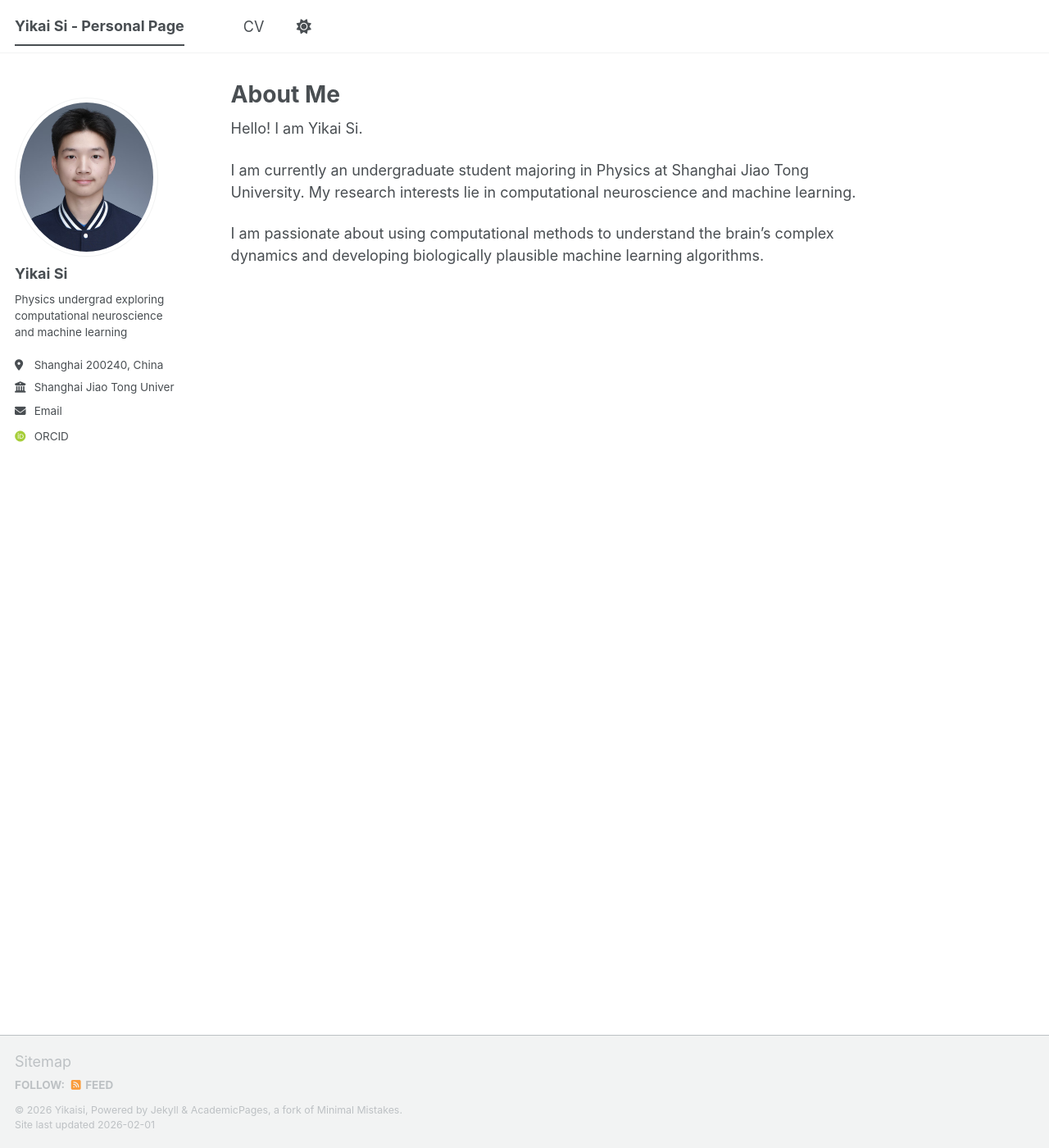
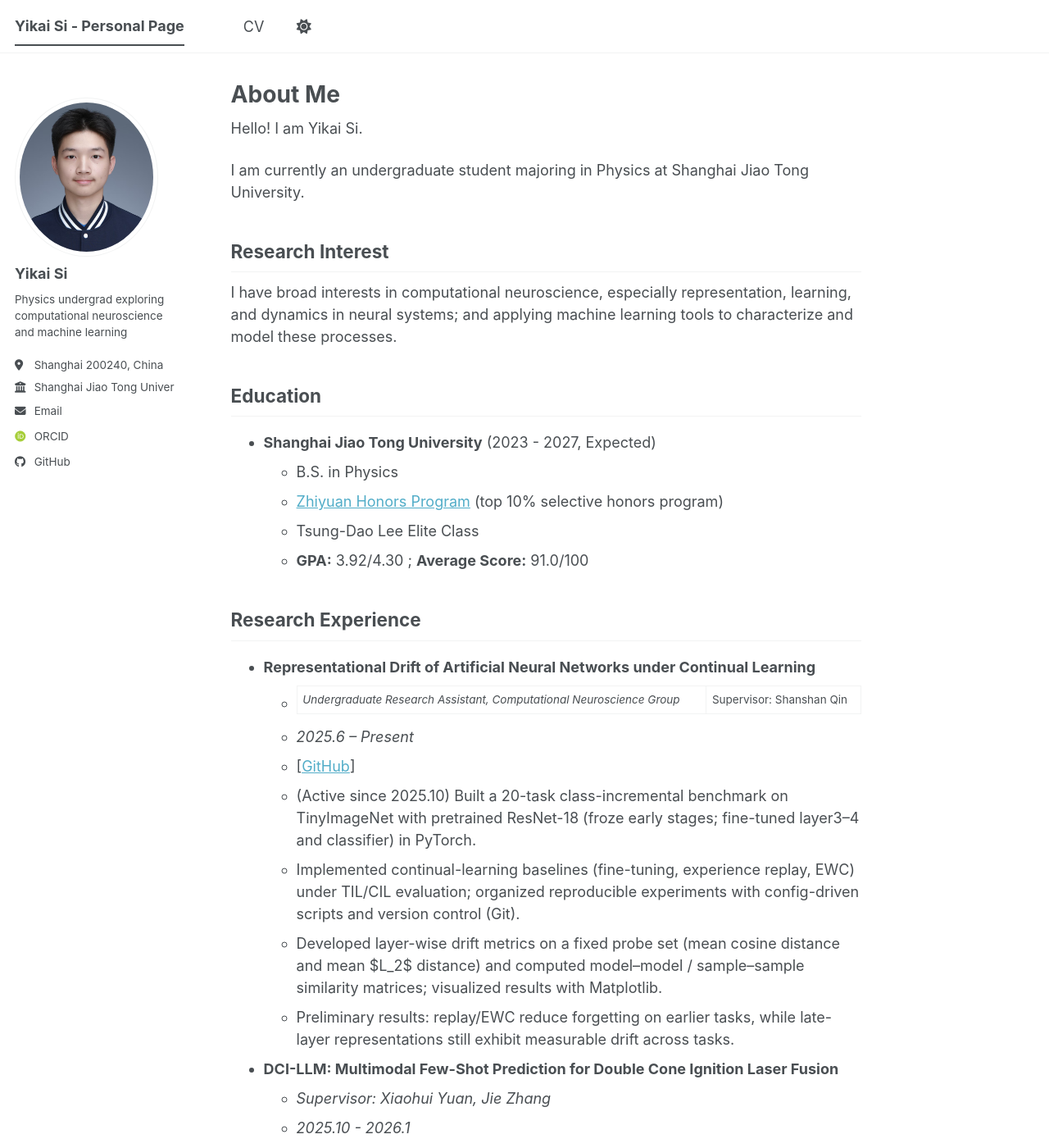
Before and after one commit to yksi2023/yksi2023.github.io, a Jekyll site: the page built from _pages/about.md, in a window 1280 px wide and 1400 px high. Shown: the whole window at 82% size. Built offline with Jekyll 4.4.1, drawn with Linux system fonts in a browser that asks for light colours; some web fonts are replaced; a script bundle is joined from its source files by our own code; library files that are not in the unit come from our copies; some of the changed text lies outside the part shown.

```diff
--- a/_config.yml
+++ b/_config.yml
@@ -11,8 +11,8 @@ locale                   : "en-US"
 site_theme               : "default" # The available themes options are "default", "air", "sunrise", "mint", "dirt" and "contrast"
 title                    : "Yikai Si - Personal Page"
 title_separator          : "-"
-name                     : &name "Yikaisi"
-description              : &description "Your Name's academic portfolio"   # Update this with a general description of your site, this is the default if not overridden by a page
+name                     : &name "Yikai Si"
+description              : &description "Yikai Si's personal website"   # Update this with a general description of your site, this is the default if not overridden by a page
 url                      : https://yksi2023.github.io # The base hostname & protocol for your site e.g. "https://[your GitHub username].github.io",
                                                            # or if you already have some other page hosted on Github then use "https://[your GitHub username].github.io/[Your Repo Name]"
 baseurl                  : "" # the subpath of your site, e.g. "/blog"
@@ -51,7 +51,7 @@ author:
   bitbucket        : # Username - Update with your username on the site
   codepen          : # Username
   dribbble         : # Username
-  github           : # "academicpages"
+  github           : "yksi2023"
   kaggle           : # Username
   stackoverflow    : # User number or user number and name (i.e., use "1" or "1/jeff-atwood")
 
--- a/_pages/about.md
+++ b/_pages/about.md
@@ -10,6 +10,41 @@ redirect_from:
 
 Hello! I am Yikai Si.
 
-I am currently an undergraduate student majoring in Physics at Shanghai Jiao Tong University. My research interests lie in computational neuroscience and machine learning.
+I am currently an undergraduate student majoring in Physics at Shanghai Jiao Tong University.
 
-I am passionate about using computational methods to understand the brain's complex dynamics and developing biologically plausible machine learning algorithms.
+## Research Interest
+
+I have broad interests in computational neuroscience, especially representation, learning, and dynamics in neural systems; and applying machine learning tools to characterize and model these processes.
+
+## Education
+
+* **Shanghai Jiao Tong University** (2023 - 2027, Expected)
+  * B.S. in Physics
+  * [Zhiyuan Honors Program](https://en.zhiyuan.sjtu.edu.cn/en/about/overview) (top 10% selective honors program)
+  * Tsung-Dao Lee Elite Class
+  * **GPA:** 3.92/4.30 ; **Average Score:** 91.0/100
+
+## Research Experience
+
+* **Representational Drift of Artificial Neural Networks under Continual Learning**
+  * *Undergraduate Research Assistant, Computational Neuroscience Group* | Supervisor: Shanshan Qin
+  * *2025.6 -- Present*
+  * [[GitHub](https://github.com/yksi2023/Representational-Drift-In-Deep-Continual-Learning)]
+  * (Active since 2025.10) Built a 20-task class-incremental benchmark on TinyImageNet with pretrained ResNet-18 (froze early stages; fine-tuned layer3--4 and classifier) in PyTorch.
+  * Implemented continual-learning baselines (fine-tuning, experience replay, EWC) under TIL/CIL evaluation; organized reproducible experiments with config-driven scripts and version control (Git).
+  * Developed layer-wise drift metrics on a fixed probe set (mean cosine distance and mean $L_2$ distance) and computed model--model / sample--sample similarity matrices; visualized results with Matplotlib.
+  * Preliminary results: replay/EWC reduce forgetting on earlier tasks, while late-layer representations still exhibit measurable drift across tasks.
+
+* **DCI-LLM: Multimodal Few-Shot Prediction for Double Cone Ignition Laser Fusion**
+  * *Supervisor: Xiaohui Yuan, Jie Zhang*
+  * *2025.10 - 2026.1*
+  * Built an experimental-data-driven multimodal model to predict peak plasma density timing under extremely few shots.
+  * Fused laser power time series, diagnostic images, and text metadata; compressed sequences into tokens (Signal Digestor) for LLM-based reasoning.
+  * Introduced cross-modal attention to align temporal tokens with frozen vision features.
+  * Outperformed Transformer/LSTM baselines and image-free ablations on real experiments (report MAE in ns).
+
+## Honors and Awards
+
+* **Zhiyuan Honors Scholarship** (2023, 2024, 2025)
+  * Zhiyuan College, Shanghai Jiao Tong University
+  * Awarded to students in the Honors Program with outstanding academic achievement.
```
Also changed, not shown: _pages/cv.md (+1 -21 lines), 2 other files.
